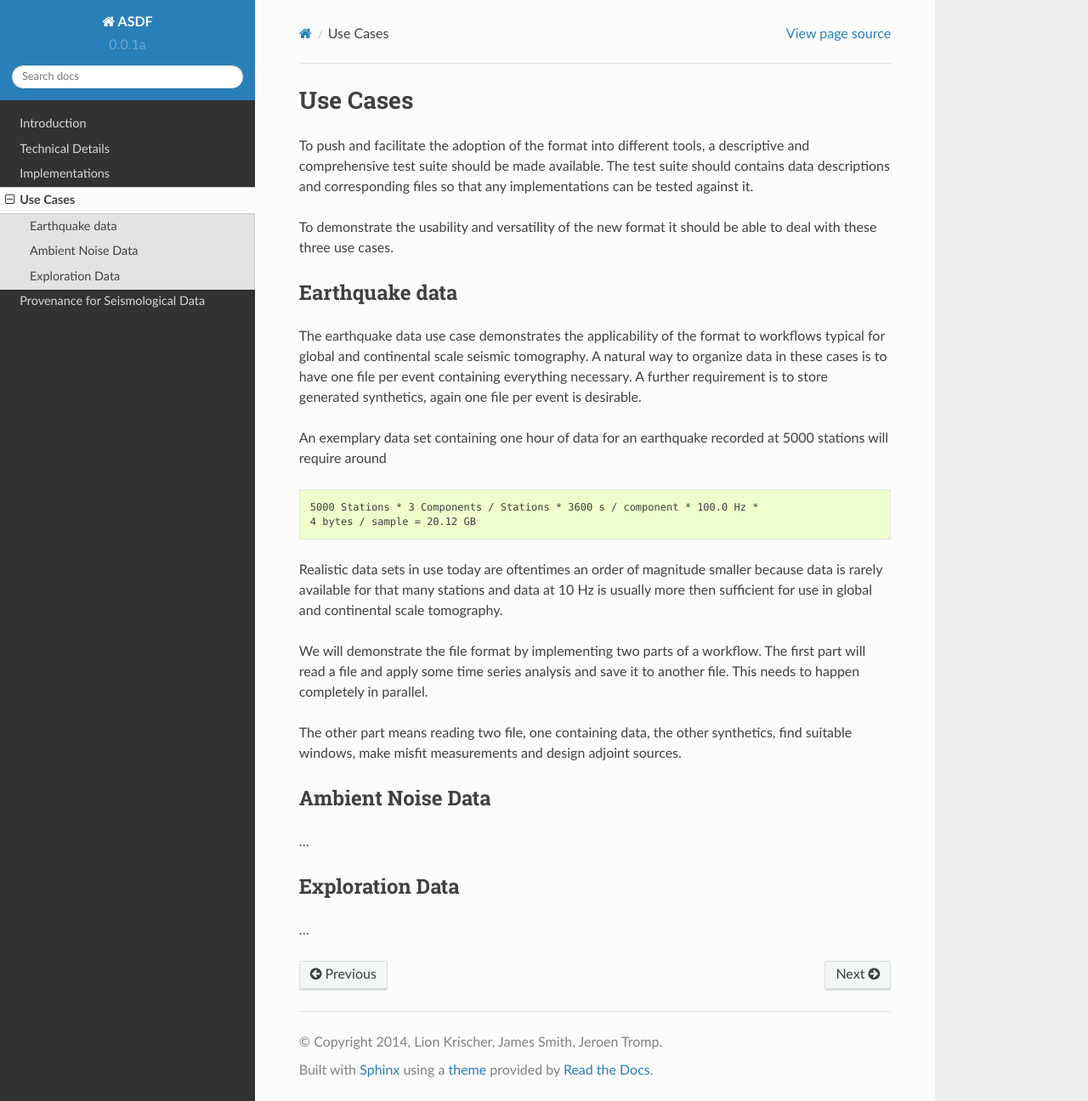
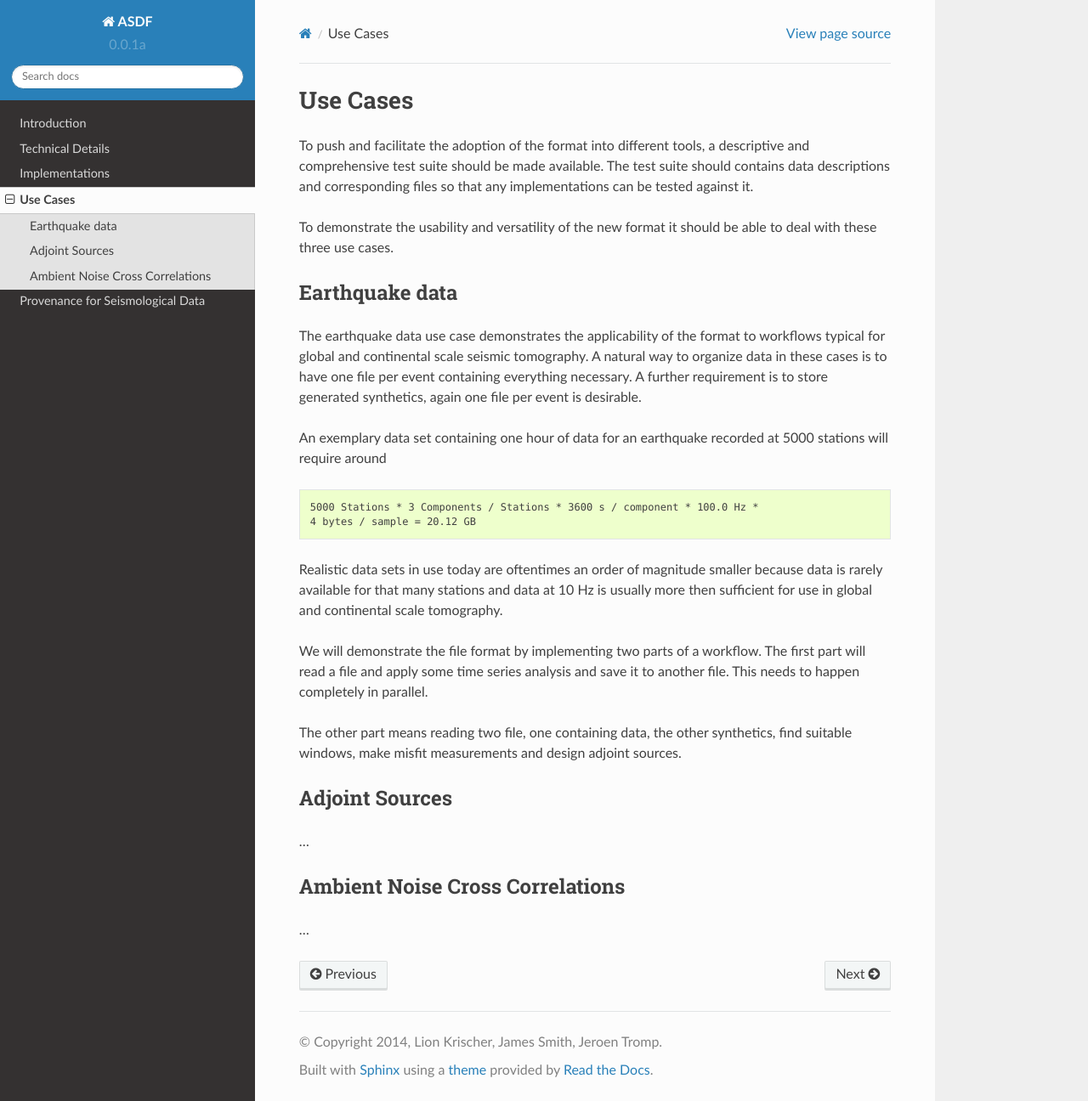
Before and after one commit to wjlei1990/ASDF, a Sphinx documentation site: the page built from doc/use_cases.rst, in a window 1280 px wide and 1296 px high. Shown: the whole window at 85% size. Built offline with Sphinx 7.4.7 and the Read the Docs theme 2.0.0, drawn with Linux system fonts in a browser that asks for light colours.

Commit message:
Work on use cases

```diff
--- a/doc/use_cases.rst
+++ b/doc/use_cases.rst
@@ -39,12 +39,13 @@ The other part means reading two file, one containing data, the other
 synthetics, find suitable windows, make misfit measurements and design adjoint
 sources.
 
-Ambient Noise Data
-^^^^^^^^^^^^^^^^^^
+Adjoint Sources
+^^^^^^^^^^^^^^^
 
 ...
 
-Exploration Data
-^^^^^^^^^^^^^^^^
+
+Ambient Noise Cross Correlations
+^^^^^^^^^^^^^^^^^^^^^^^^^^^^^^^^
 
 ...
```
